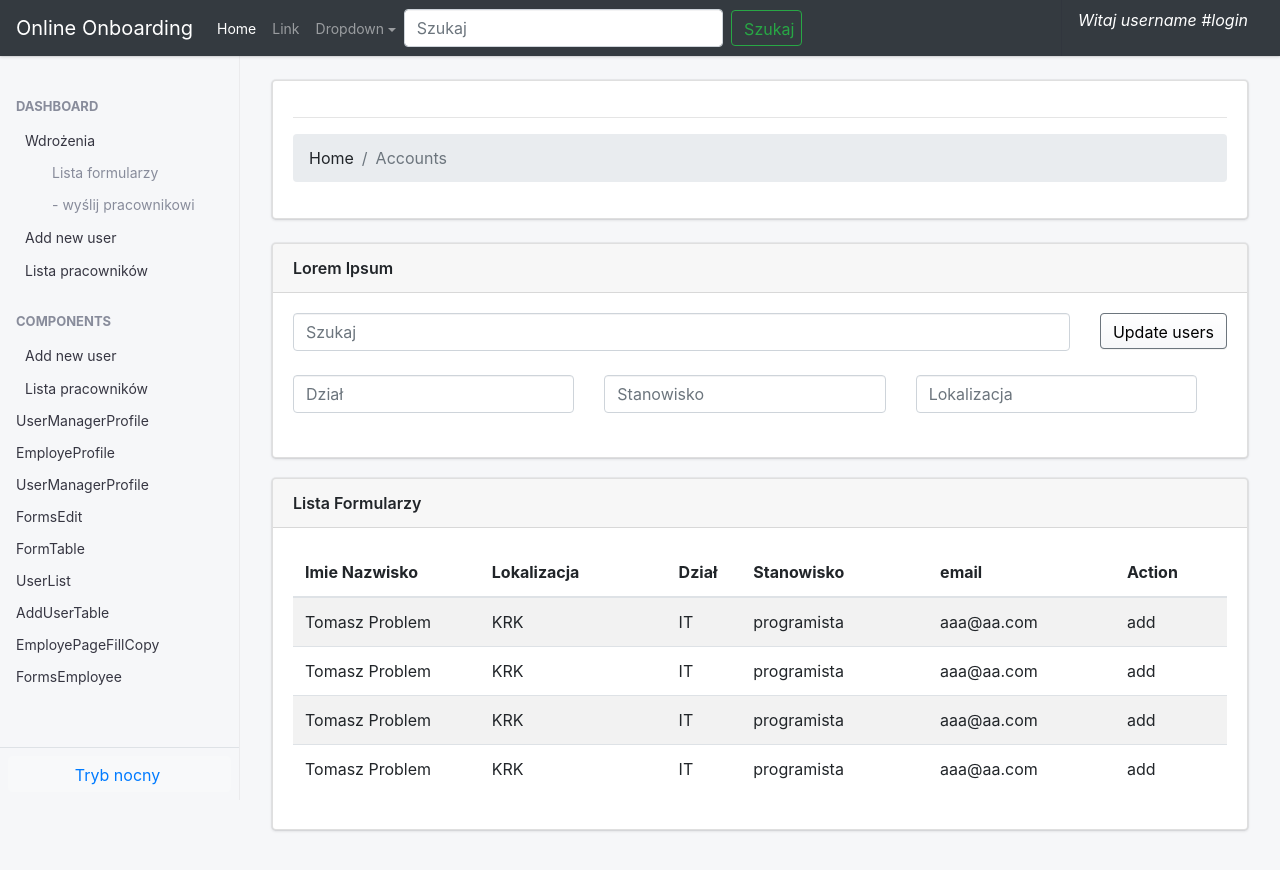
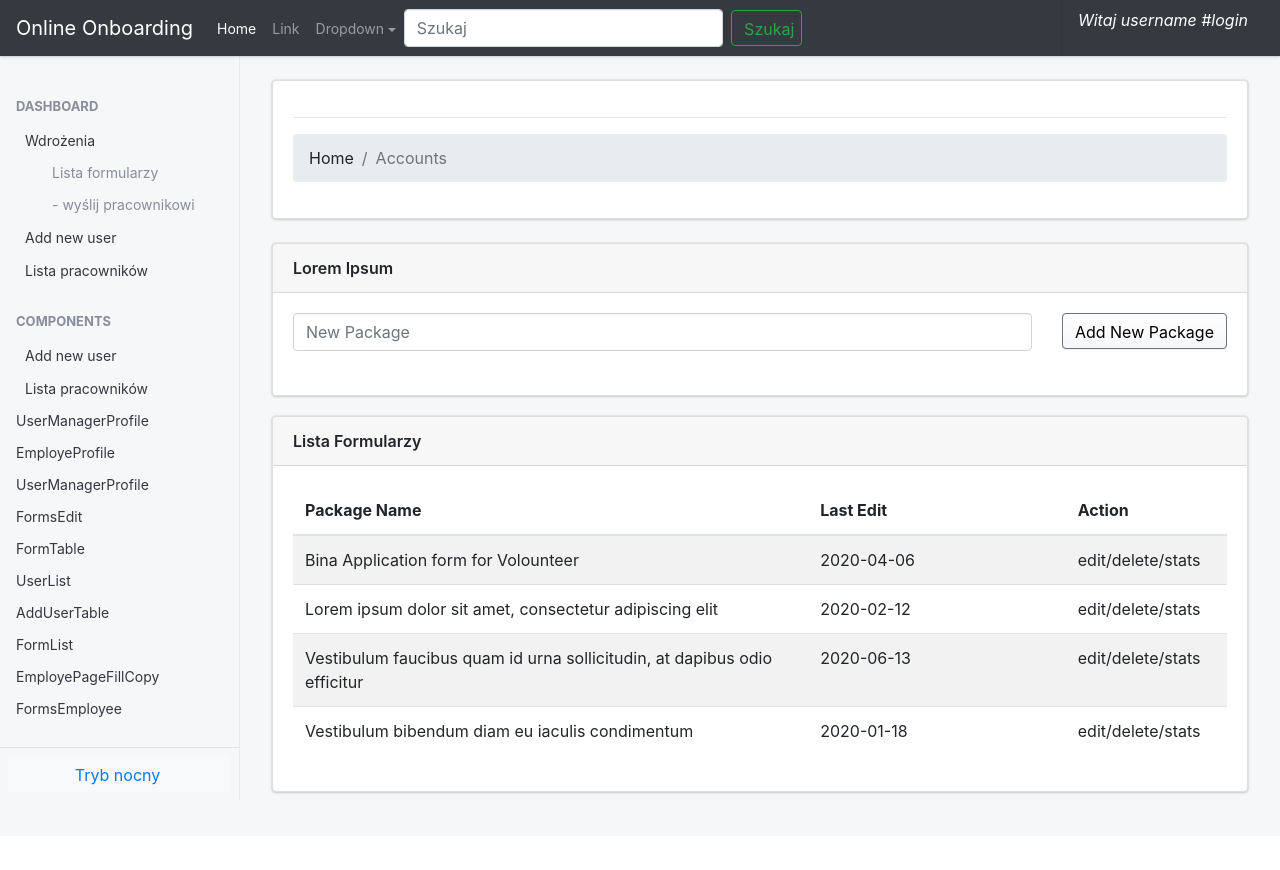
Before and after one commit to binawork/OnboardingFront, a React (Create React App) app: page /packages in a window 1280 px wide. Shown: the top 870 px of the page. After the commit the page ends 836 px from the top, so only its background shows below. Built offline with nearby package versions, Linux system fonts and the light colour scheme.

Commit message:
Add packages to Routes and change links

```diff
--- a/src/App.js
+++ b/src/App.js
@@ -11,6 +11,7 @@ import FormsEditPage from "./Components/FormsEdit/FormsEditPage";
 import FormTablePage from "./Components/FormTable/FormTablePage";
 import AddUserTablePage from "./Components/AddUserTable/AddUserTablePage";
 import UserManagerProfilePage from "./Components/UserManagerProfilePage";
+import FormListPage from "./Components/FormList/FormListPage";
 
 import FormsEmployeePage from "./Components/FormsEmployeePage";
 import FormsManagerCheckPage from "./Components/FormsManagerCheckPage";// where manager checks how form was filled;
@@ -27,9 +28,10 @@ function App() {
             <Route path="/employe_page_fill" component={ FormsEmployeePage } />
             <Route path="/employe_forms_list" component={ EmployePageFillCopyPage } />
             <Route path="/form_edit" component={ FormsEditPage } />
+            <Route path="/packages" component={ FormListPage } />
             <Route path="/package_page" component={ FormTablePage } />
             <Route path="/user_list" component={ UserListPage } />
-            <Route path="/packages" component={ AddUserTablePage } />
+            <Route path="/form_list" component={ AddUserTablePage } />
             <Route path="/" exact component={ DashboardPage } />
 
         </BrowserRouter>
--- a/src/Components/LeftMenu.js
+++ b/src/Components/LeftMenu.js
@@ -25,7 +25,7 @@ function LeftMenu() {
                                     <Link to="/package_page" className="menu-link">Lista formularzy</Link>
                                 </li>
                                 <li className="menu-item">
-                                    <Link to="/packages" className="menu-link">- wyślij pracownikowi</Link>
+                                    <Link to="/form_list" className="menu-link">- wyślij pracownikowi</Link>
                                 </li>
                             </ul>
                         </li>
@@ -70,6 +70,10 @@ function LeftMenu() {
                         <li className="menu-item">
                             <Link to="/packages" className="menu-link"> AddUserTable </Link>
                         </li>
+                        <li className="menu-item">
+                           <Link to="/form_list" className="menu-link"> FormList </Link>
+
+                        </li>
 
                         <li className="menu-item">
                             <Link to="/employe_forms_list" className="menu-link"> EmployePageFillCopy</Link>
```
